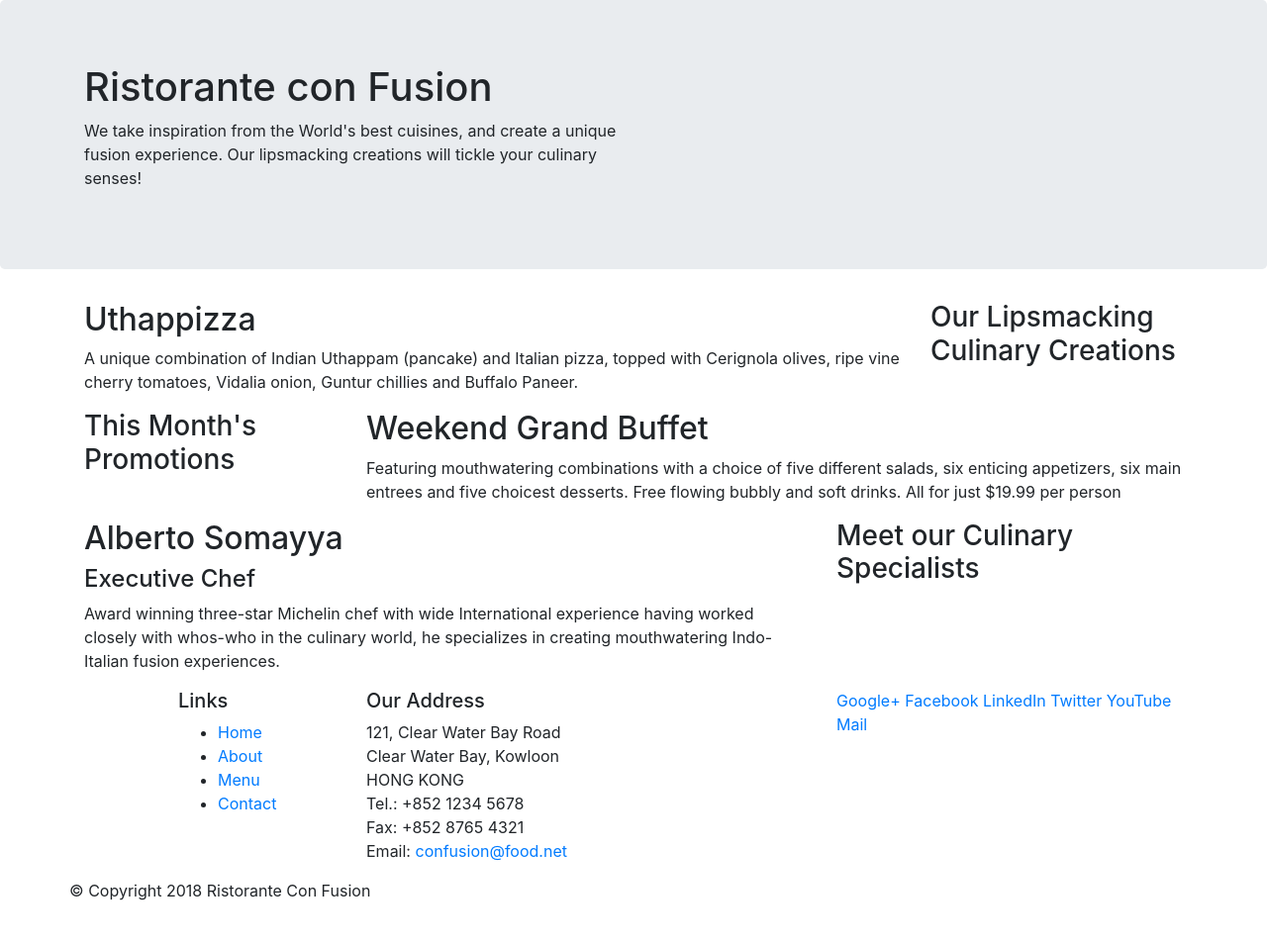
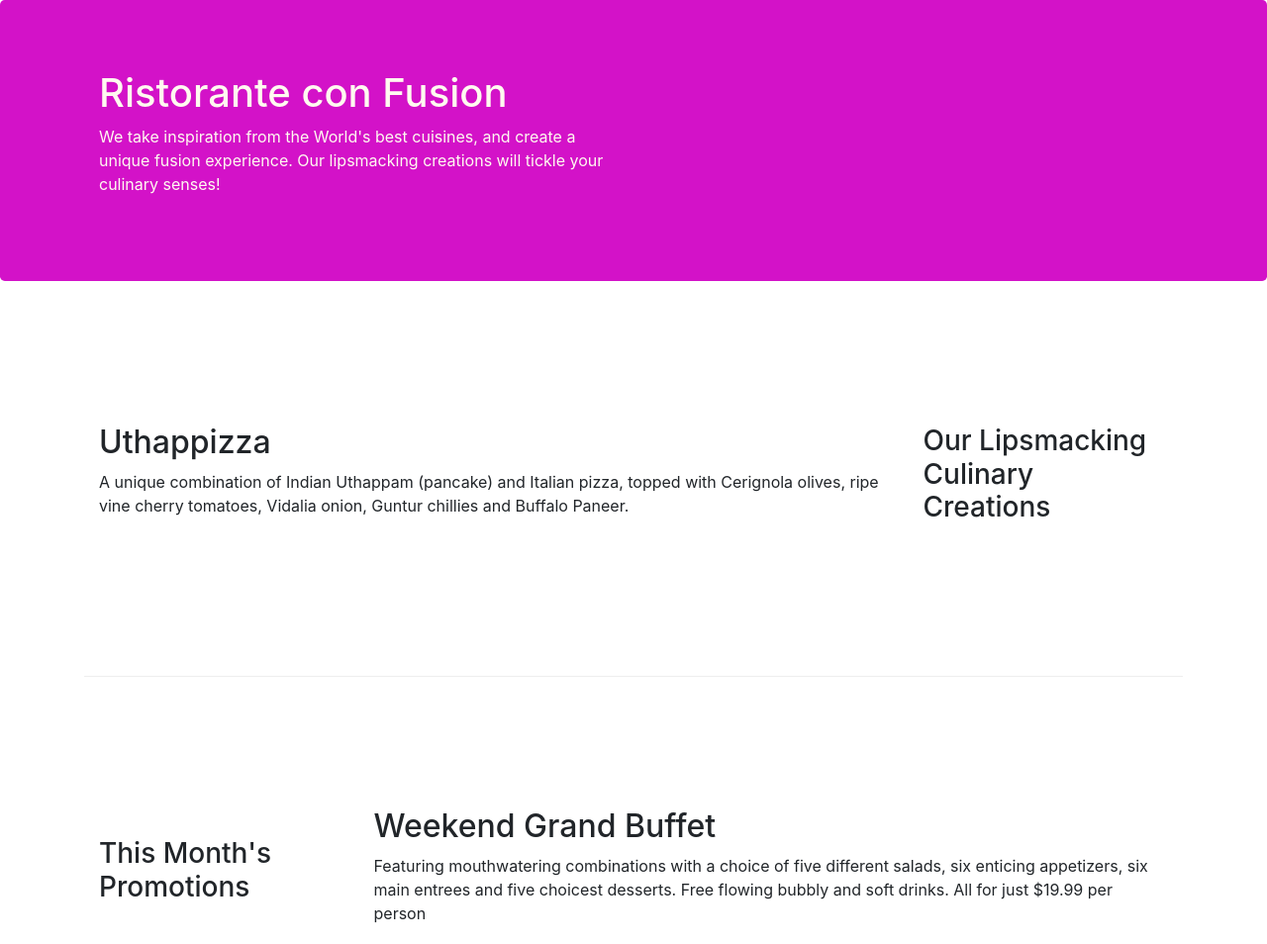
Before and after one commit to harshmalik9423/Bootstrap-practice, a website: page index.html in a window 1280 px wide. Shown: the top 954 px of the page at 99% size. Before the commit the page ends 928 px from the top, so only its background shows below. Drawn offline with nearby package versions, Linux system fonts and the light colour scheme.

Commit message:
Bootstrap part 2

```diff
--- /dev/null
+++ b/css/styles.css
@@ -0,0 +1,31 @@
+.row-header{
+	margin: 0px auto;
+	padding: 0px auto;
+
+}
+
+.row-content{
+	margin: 0px auto;
+	padding: 50px 0px 50px 0px;
+	border-bottom: 1px ridge;
+	min-height: 400px;
+}
+
+.footer{
+	background-color: #E58CD5;
+	margin: 0px auto;
+	padding: 20px 0px 20px 0px;
+}
+
+.jumbotron{
+	padding: 70px 30px 70px 30px;
+	margin: 0px auto;
+	background: #D312C8;
+	color: floralwhite;
+}
+
+.address{
+	font-size: 80%;
+	margin: 0px;
+	color: #0F0F0F;
+}
--- a/index.html
+++ b/index.html
@@ -9,6 +9,7 @@
 
     <!-- Bootstrap CSS -->
     <link rel="stylesheet" href="node_modules/bootstrap/dist/css/bootstrap.min.css">
+    <link rel="stylesheet" href="css/styles.css">
     <title>Ristorante Con Fusion</title>
 </head>
 
@@ -16,7 +17,7 @@
 
     <header class="jumbotron">
         <div class="container">
-            <div class="row">
+            <div class="row row-header">
                 <div class="col-12 col-sm-6">
                     <h1>Ristorante con Fusion</h1>
                     <p>We take inspiration from the World's best cuisines, and create a unique fusion experience. Our lipsmacking creations will tickle your culinary senses!</p>
@@ -28,7 +29,7 @@
     </header>
 
     <div class="container">
-        <div class="row">
+        <div class="row row-content align-items-center">
             <div class="col-12 col-sm-4 order-sm-last col-md-3">
                 <h3>Our Lipsmacking Culinary Creations</h3>
             </div>
@@ -39,7 +40,7 @@
         </div>
 
 
-        <div class="row">
+        <div class="row row-content align-items-center">
             <div class="col-12 col-sm-4 col-md-3">
                 <h3>This Month's Promotions</h3>
             </div>
@@ -49,7 +50,7 @@
             </div>
         </div>
 
-        <div class="row">
+        <div class="row row-content align-items-center">
             <div class="col-12 col-sm-4 col order-sm-last -md-3">
                 <h3>Meet our Culinary Specialists</h3>
             </div>
@@ -61,12 +62,12 @@
         </div>
     </div>
 
-    <footer>
+    <footer class="footer">
         <div class="container">
             <div class="row">
                 <div class="col-4 offset-1 col-sm-2">
                     <h5>Links</h5>
-                    <ul>
+                    <ul class="list-unstyled">
                         <li><a href="#">Home</a></li>
                         <li><a href="#">About</a></li>
                         <li><a href="#">Menu</a></li>
@@ -84,8 +85,8 @@
 		              Email: <a href="mailto:confusion@food.net">confusion@food.net</a>
 		           </address>
                 </div>
-                <div class="col-12 col-sm-4">
-                    <div>
+                <div class="col-12 col-sm-4 align-self-center">
+                    <div class="text-center">
                         <a href="http://google.com/+">Google+</a>
                         <a href="http://www.facebook.com/profile.php?id=">Facebook</a>
                         <a href="http://www.linkedin.com/in/">LinkedIn</a>
@@ -95,7 +96,7 @@
                     </div>
                 </div>
            </div>
-           <div class="row">
+           <div class="row justify-content-center">
                 <div col-auto>
                     <p>© Copyright 2018 Ristorante Con Fusion</p>
                 </div>
```
